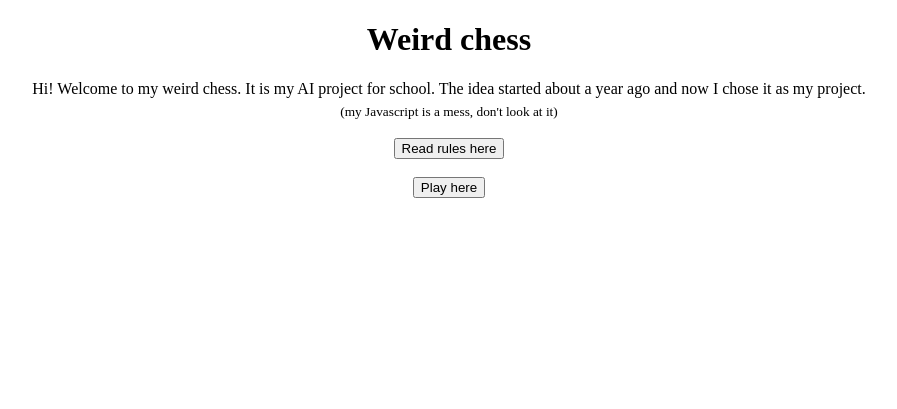
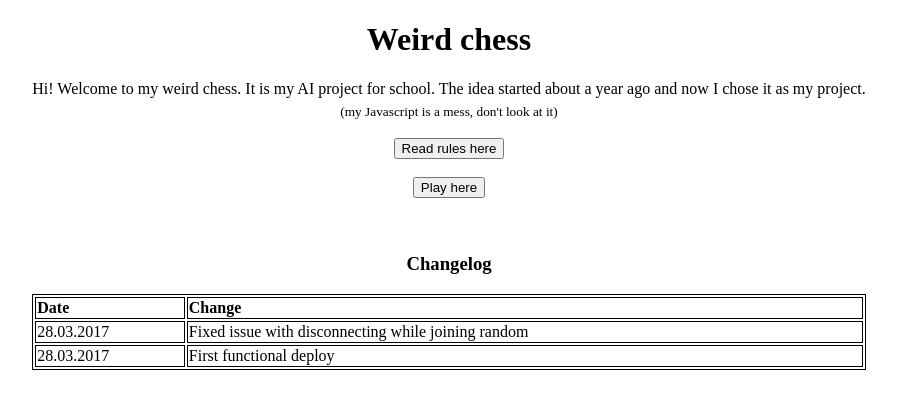
Before and after one commit to DavidDobrovolny/weirdChess, a Flask app: page / in a window 1280 px wide. Shown: the top 409 px of the page, without its empty margins (191-1088 px from the left). Run offline with Flask 2, Linux system fonts and the light colour scheme.

Commit message:
added changelog

```diff
--- a/templates/index.html
+++ b/templates/index.html
@@ -16,6 +16,24 @@
             margin: 0px auto;
             text-align: center;
         }
+
+        table
+        {
+            border: 1px solid black;
+        }
+
+        th
+        {
+            border: 1px solid black;
+            text-align: left;
+        }
+
+        td
+        {
+            border: 1px solid black;
+            text-align: left;
+        }
+
     </style>
 </head>
 <body>
@@ -38,5 +56,26 @@ Hi! Welcome to my weird chess. It is my AI project for school. The idea started
     <button type="submit">Play here</button>
 </form>
 
+<br><br>
+
+<h3>Changelog</h3>
+
+<table style="width:100%">
+    <tr>
+        <th>Date</th>
+        <th>Change</th>
+    </tr>
+
+    <tr>
+        <td>28.03.2017</td>
+        <td>Fixed issue with disconnecting while joining random</td>
+    </tr>
+
+    <tr>
+        <td>28.03.2017</td>
+        <td>First functional deploy</td>
+    </tr>
+</table>
+
 </body>
 </html>
```
